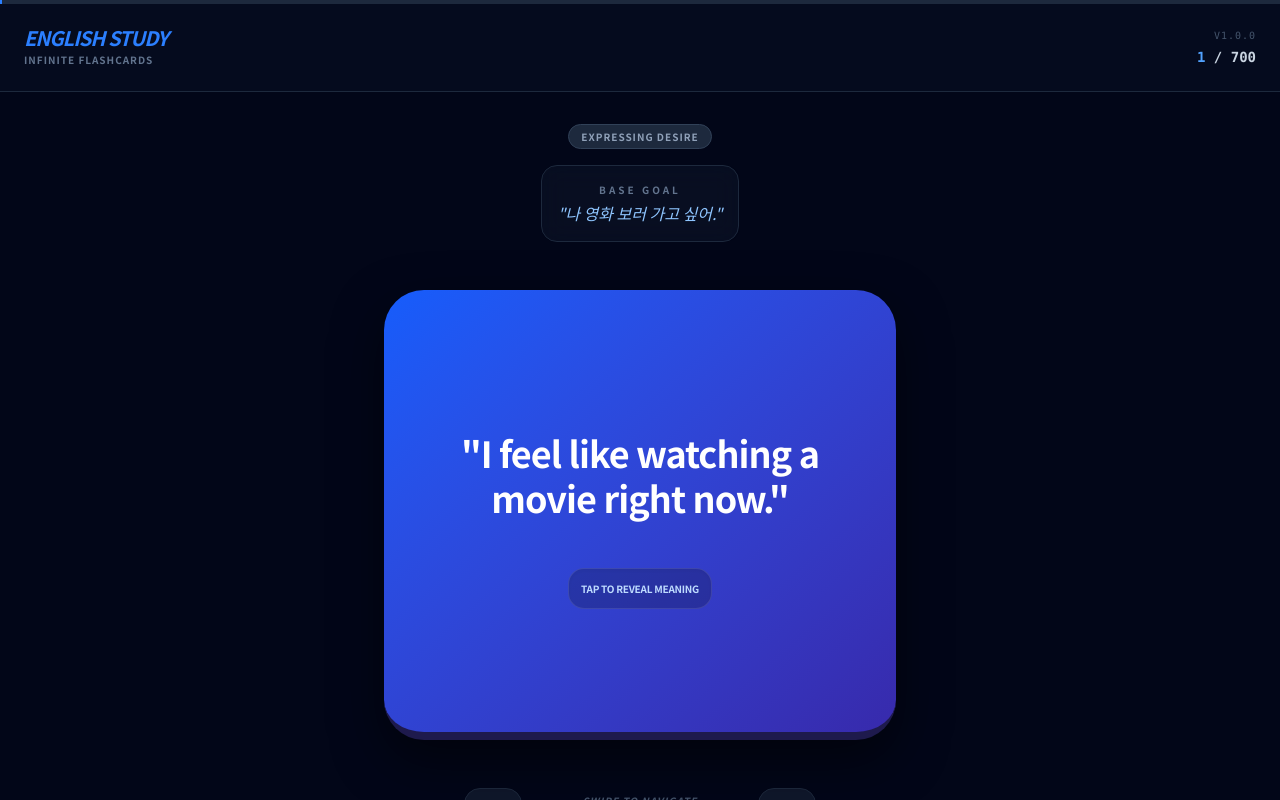
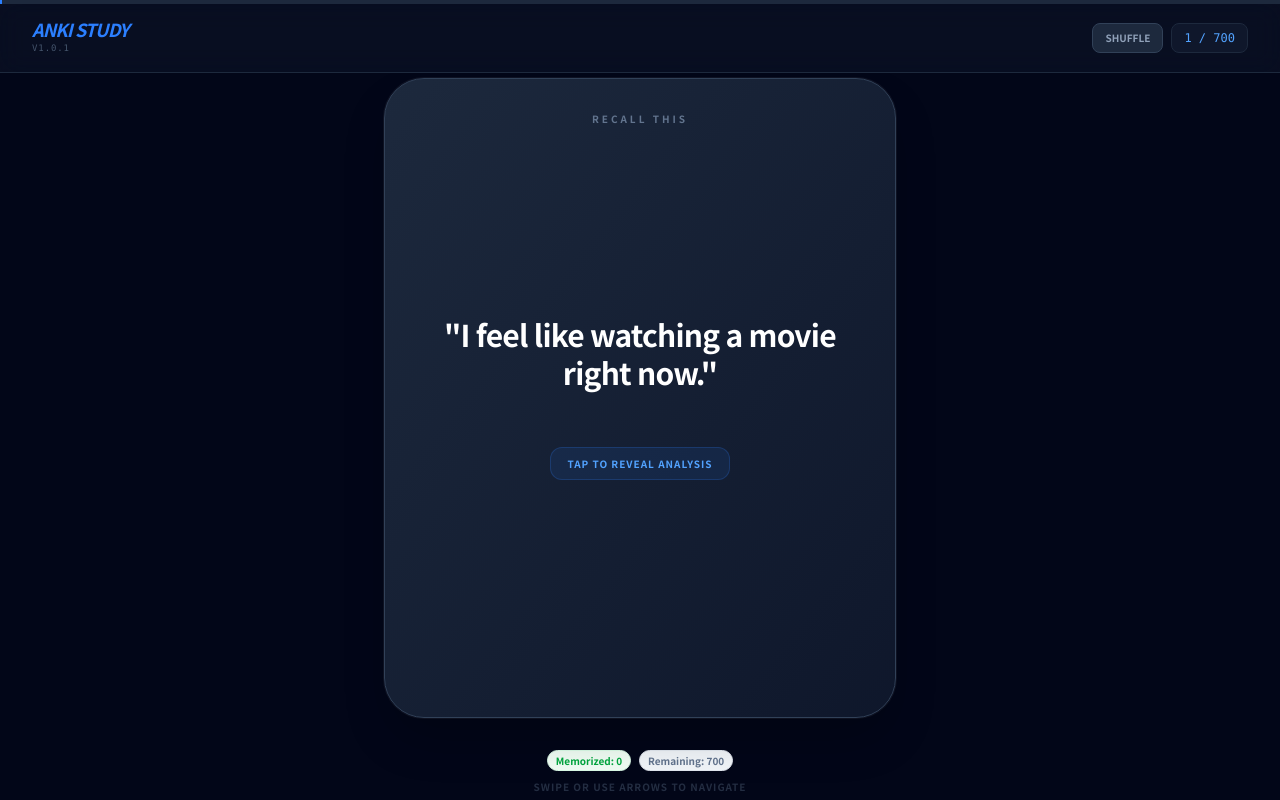
Before and after one commit to CoderCollie/EnglishStudy, a React (Vite) app in the folder study-app/: page / in a window 1280 px wide. Built offline with nearby package versions, Linux system fonts and the light colour scheme.

Commit message:
feat: Implement Anki-style assessment and Shuffle feature (v1.0.1)

```diff
--- a/study-app/src/App.jsx
+++ b/study-app/src/App.jsx
@@ -1,35 +1,59 @@
-import React, { useState, useEffect, useRef } from 'react';
+import React, { useState, useEffect, useRef, useMemo } from 'react';
 import chapters from './chapter_data.json';
 
-// 모든 챕터의 variation을 1차원 배열(단일 카드 덱)로 평탄화(Flatten)
-const flashcards = chapters.flatMap((ch) =>
+// 모든 챕터의 variation을 1차원 배열로 평탄화
+const rawFlashcards = chapters.flatMap((ch) =>
   ch.variations.map((v, i) => ({
     ...v,
     chapterTitle: ch.title,
     coreMeaning: ch.coreMeaning,
-    variationNum: i + 1,
-    totalVariations: ch.variations.length,
+    uniqueId: `${ch.id}-${i}`, // 카드 고유 식별자
   }))
 );
 
 function App() {
-  // 단일 인덱스 상태로 모든 카드 제어
-  const [currentCardIdx, setCurrentCardIdx] = useState(0);
+  // --- 버전 관리 (GEMINI.md 준수) ---
+  const appVersion = `v1.0.1`;
+
+  // --- 상태 관리 ---
+  const [deck, setDeck] = useState(rawFlashcards);
+  const [currentIdx, setCurrentIdx] = useState(0);
   const [isFlipped, setIsFlipped] = useState(false);
+  const [knownCardIds, setKnownCardIds] = useState(() => {
+    const saved = localStorage.getItem('known_cards');
+    return saved ? JSON.parse(saved) : [];
+  });
 
-  const currentCard = flashcards[currentCardIdx];
-  const totalCards = flashcards.length;
+  const currentCard = deck[currentIdx];
+  const totalCards = deck.length;
 
-  // 버전 정보
-  const appVersion = `v1.0.0`;
+  // --- 유틸리티: 셔플 ---
+  const shuffleDeck = () => {
+    const shuffled = [...rawFlashcards].sort(() => Math.random() - 0.5);
+    setDeck(shuffled);
+    setCurrentIdx(0);
+    setIsFlipped(false);
+  };
 
-  // 터치 상태 정밀 제어
-  const touchStartX = useRef(null);
-  const touchStartY = useRef(null);
-  const touchEndX = useRef(null);
-  const touchEndY = useRef(null);
+  // --- 안키 스타일 로직: 상태 저장 ---
+  const markAsKnown = (id) => {
+    const updated = [...new Set([...knownCardIds, id])];
+    setKnownCardIds(updated);
+    localStorage.setItem('known_cards', JSON.stringify(updated));
+    nextCard();
+  };
 
-  // 키보드 네비게이션
+  const nextCard = () => {
+    setIsFlipped(false);
+    setCurrentIdx((prev) => (prev + 1) % totalCards);
+  };
+
+  const prevCard = () => {
+    setIsFlipped(false);
+    setCurrentIdx((prev) => (prev - 1 + totalCards) % totalCards);
+  };
+
+  // --- 키보드 네비게이션 ---
   useEffect(() => {
     const handleKeyDown = (e) => {
       if (e.key === 'ArrowRight') nextCard();
@@ -41,163 +65,138 @@ function App() {
     };
     window.addEventListener('keydown', handleKeyDown);
     return () => window.removeEventListener('keydown', handleKeyDown);
-  }, [currentCardIdx, isFlipped]);
+  }, [currentIdx, isFlipped]);
 
-  const nextCard = () => {
-    setIsFlipped(false);
-    setCurrentCardIdx((prev) => (prev + 1) % totalCards);
-  };
-
-  const prevCard = () => {
-    setIsFlipped(false);
-    setCurrentCardIdx((prev) => (prev - 1 + totalCards) % totalCards);
-  };
-
-  // 정밀 스와이프 핸들러
+  // --- 스와이프 제스처 ---
+  const touchStartX = useRef(null);
+  const touchStartY = useRef(null);
   const handleTouchStart = (e) => {
     touchStartX.current = e.targetTouches[0].clientX;
     touchStartY.current = e.targetTouches[0].clientY;
   };
-
-  const handleTouchMove = (e) => {
-    touchEndX.current = e.targetTouches[0].clientX;
-    touchEndY.current = e.targetTouches[0].clientY;
-  };
-
-  const handleTouchEnd = () => {
-    if (!touchStartX.current || !touchEndX.current || !touchStartY.current || !touchEndY.current) return;
-
-    const deltaX = touchStartX.current - touchEndX.current;
-    const deltaY = touchStartY.current - touchEndY.current;
-    const minSwipeDistance = 40;
-
-    // 가로 스와이프 우선 판정 (터치 잠금)
-    if (Math.abs(deltaX) > Math.abs(deltaY) * 1.5) {
-      if (Math.abs(deltaX) > minSwipeDistance) {
+  const handleTouchEnd = (e) => {
+    if (!touchStartX.current || !touchStartY.current) return;
+    const deltaX = touchStartX.current - e.changedTouches[0].clientX;
+    const deltaY = touchStartY.current - e.changedTouches[0].clientY;
+    if (Math.abs(deltaX) > Math.abs(deltaY) * 1.5 && Math.abs(deltaX) > 40) {
       if (deltaX > 0) nextCard();
       else prevCard();
     }
-    }
-
-    touchStartX.current = null;
-    touchStartY.current = null;
-    touchEndX.current = null;
-    touchEndY.current = null;
   };
 
-  // 상단 진행률 바(Progress Bar) 너비 계산
-  const progressPercentage = ((currentCardIdx + 1) / totalCards) * 100;
-
   return (
-    <div className="flex h-screen bg-slate-950 text-slate-100 overflow-hidden font-noto text-sm md:text-base selection:bg-blue-500/30 flex-col">
-
-      {/* Top Progress Bar */}
+    <div className="flex h-screen bg-slate-950 text-slate-100 overflow-hidden font-noto flex-col">
+      {/* Top Progress & Version */}
       <div className="w-full h-1 bg-slate-800">
         <div
-          className="h-full bg-blue-500 transition-all duration-300 ease-out"
-          style={{ width: `${progressPercentage}%` }}
+          className="h-full bg-blue-500 transition-all duration-500"
+          style={{ width: `${((currentIdx + 1) / totalCards) * 100}%` }}
         />
       </div>
 
       {/* Header */}
-      <div className="flex items-center justify-between p-4 md:p-6 border-b border-slate-800 bg-slate-900/30">
-        <div>
-          <h1 className="text-lg md:text-xl font-black text-blue-500 tracking-tighter italic uppercase leading-none">English Study</h1>
-          <p className="text-[10px] text-slate-500 uppercase tracking-widest font-bold mt-1">Infinite Flashcards</p>
+      <div className="flex items-center justify-between p-4 md:px-8 border-b border-slate-800 bg-slate-900/50 backdrop-blur-md">
+        <div className="flex flex-col">
+          <h1 className="text-lg font-black text-blue-500 tracking-tighter italic leading-none">ANKI STUDY</h1>
+          <span className="text-[9px] font-mono text-slate-600 mt-1 uppercase tracking-widest">{appVersion}</span>
         </div>
-        <div className="text-right">
-          <div className="text-[10px] font-mono text-slate-600 uppercase tracking-widest">{appVersion}</div>
-          <div className="text-sm font-bold text-slate-300 font-mono mt-1">
-            <span className="text-blue-400">{currentCardIdx + 1}</span> / {totalCards}
+
+        <div className="flex gap-2">
+          <button
+            onClick={shuffleDeck}
+            className="px-3 py-1.5 rounded-lg bg-slate-800 text-[10px] font-bold text-slate-400 border border-slate-700 hover:bg-blue-600 hover:text-white transition-all"
+          >
+            SHUFFLE
+          </button>
+          <div className="px-3 py-1.5 rounded-lg bg-slate-900 border border-slate-800 text-xs font-mono text-blue-400">
+            {currentIdx + 1} / {totalCards}
           </div>
         </div>
       </div>
 
-      {/* Main Content Area */}
-      <div className="flex-1 flex flex-col relative overflow-hidden bg-[radial-gradient(circle_at_top_right,_var(--tw-gradient-stops))] from-slate-900 via-slate-950 to-black">
+      {/* Card Deck Area */}
+      <div className="flex-1 flex flex-col relative overflow-hidden bg-[radial-gradient(circle_at_50%_0%,_var(--tw-gradient-stops))] from-slate-900 via-slate-950 to-black">
+        <div className="flex-1 p-4 md:p-12 flex flex-col items-center justify-center overflow-y-auto">
 
-        <div className="flex-1 overflow-y-auto p-4 md:p-8 flex flex-col items-center">
-          <div className="max-w-4xl w-full flex-1 flex flex-col">
+          {/* Main Flashcard */}
+          <div
+            className="w-full max-w-lg aspect-[4/5] perspective-1000 cursor-pointer"
+            onTouchStart={handleTouchStart}
+            onTouchEnd={handleTouchEnd}
+            onClick={() => setIsFlipped(!isFlipped)}
+          >
+            <div className={`w-full h-full duration-700 preserve-3d transition-transform ${isFlipped ? 'rotate-y-180' : ''}`}>
 
-            {/* Context Info (Desktop & Tablet) */}
-            <div className="hidden md:flex flex-col items-center mb-8 text-center">
-              <span className="px-3 py-1 rounded-full bg-slate-800 text-[10px] font-bold text-slate-400 uppercase tracking-widest mb-4 border border-slate-700">
-                {currentCard.chapterTitle.split(': ')[1] || currentCard.chapterTitle}
-              </span>
-              <div className="bg-slate-900/50 rounded-2xl p-4 inline-block border border-slate-800 backdrop-blur-md">
-                <p className="text-slate-500 text-[10px] mb-1 font-black uppercase tracking-[0.3em]">Base Goal</p>
-                <p className="text-blue-300 text-base font-medium italic">"{currentCard.coreMeaning.kr}"</p>
+              {/* FRONT: English */}
+              <div className="absolute w-full h-full backface-hidden bg-gradient-to-br from-slate-800 to-slate-900 rounded-[2.5rem] shadow-2xl p-8 md:p-12 flex flex-col items-center justify-center text-center border border-slate-700 ring-1 ring-white/5">
+                <span className="absolute top-8 text-[10px] font-bold text-slate-500 uppercase tracking-[0.3em]">RECALL THIS</span>
+                <h3 className="text-2xl md:text-3xl font-bold leading-tight tracking-tight text-white mb-6">
+                  "{currentCard.sentence}"
+                </h3>
+                <div className="mt-8 px-4 py-2 rounded-xl bg-blue-500/10 border border-blue-500/20 text-blue-400 text-[10px] font-black uppercase tracking-widest">
+                  Tap to Reveal Analysis
                 </div>
               </div>
 
-            {/* Flashcard (touch-action: pan-y 적용) */}
-            <div
-              className="flex-1 flex flex-col items-center justify-center py-2 md:py-4 min-h-[450px] touch-action-none"
-              style={{ touchAction: 'pan-y' }}
-              onTouchStart={handleTouchStart}
-              onTouchMove={handleTouchMove}
-              onTouchEnd={handleTouchEnd}
-            >
-              <div className="relative w-full max-w-lg aspect-[4/5] md:max-h-[500px] md:h-[450px] perspective-1000 cursor-pointer" onClick={() => setIsFlipped(!isFlipped)}>
-                <div className={`w-full h-full duration-700 preserve-3d transition-transform ${isFlipped ? 'rotate-y-180' : ''}`}>
-
-                  {/* FRONT: ENGLISH SENTENCE */}
-                  <div className="absolute w-full h-full backface-hidden bg-gradient-to-br from-blue-600 to-indigo-800 text-white rounded-[2.5rem] shadow-[0_20px_50px_rgba(0,0,0,0.5)] p-8 md:p-12 flex flex-col items-center justify-center text-center border-b-8 border-indigo-950">
-                    {/* Mobile Only Context Badge */}
-                    <div className="md:hidden absolute top-6 px-3 py-1 rounded-full bg-white/10 text-[10px] font-bold text-blue-100 uppercase tracking-widest border border-white/20 w-4/5 truncate">
-                      {currentCard.chapterTitle.split(': ')[1] || currentCard.chapterTitle}
+              {/* BACK: Anki Style Analysis & Assessment */}
+              <div className="absolute w-full h-full backface-hidden rotate-y-180 bg-white text-slate-900 rounded-[2.5rem] shadow-2xl flex flex-col overflow-hidden border-4 border-blue-500/20">
+                <div className="p-6 md:p-10 flex-1 overflow-y-auto custom-scrollbar">
+                  <div className="flex justify-between items-center mb-6 border-b border-slate-100 pb-2">
+                    <span className="text-[10px] font-black text-blue-500 uppercase tracking-widest">Analysis</span>
+                    <span className={`text-[10px] font-bold px-2 py-0.5 rounded ${knownCardIds.includes(currentCard.uniqueId) ? 'bg-green-100 text-green-700' : 'bg-slate-100 text-slate-400'}`}>
+                      {knownCardIds.includes(currentCard.uniqueId) ? 'MEMORIZED' : 'LEARNING'}
+                    </span>
                   </div>
 
-                    <h3 className="text-2xl md:text-4xl font-bold leading-tight tracking-tight mt-4">
-                      "{currentCard.sentence}"
-                    </h3>
-
-                    <div className="mt-12 p-3 rounded-2xl bg-black/20 border border-white/10 shadow-inner">
-                       <p className="text-[10px] text-blue-200 uppercase font-bold tracking-tight">Tap to Reveal Meaning</p>
-                    </div>
-                  </div>
-
-                  {/* BACK: KOREAN & ANALYSIS */}
-                  <div className="absolute w-full h-full backface-hidden rotate-y-180 bg-white text-slate-900 rounded-[2.5rem] shadow-2xl p-6 md:p-10 flex flex-col overflow-y-auto border-4 border-blue-100 text-left">
-                    <span className="text-[10px] font-black text-blue-500 uppercase tracking-[0.2em] mb-4 border-b border-slate-100 pb-2">Analysis</span>
-                    <p className="text-xl md:text-2xl font-bold mb-4 leading-tight text-slate-800">
+                  <p className="text-xl md:text-2xl font-black text-slate-800 mb-6 leading-tight">
                     "{currentCard.meaning}"
                   </p>
-                    <div className="space-y-4 mt-2">
-                      <div className="bg-slate-50 rounded-xl p-4 border border-slate-200">
-                        <p className="text-blue-600 text-[10px] font-black uppercase mb-1 tracking-widest italic">Literal</p>
-                        <p className="text-sm md:text-base text-slate-600 font-medium">{currentCard.literalTranslation}</p>
+
+                  <div className="space-y-5">
+                    <div className="bg-blue-50 rounded-2xl p-4 border border-blue-100">
+                      <p className="text-blue-600 text-[9px] font-black uppercase mb-1 tracking-widest italic">Literal</p>
+                      <p className="text-sm md:text-base text-slate-700 font-medium leading-relaxed">{currentCard.literalTranslation}</p>
                     </div>
-                      <div className="px-1 pb-4">
-                        <p className="text-orange-500 text-[10px] font-black uppercase mb-2 tracking-widest italic font-bold">Nuance Analysis</p>
-                        <p className="text-xs md:text-sm leading-relaxed text-slate-700 whitespace-pre-line font-medium">
+                    <div>
+                      <p className="text-orange-500 text-[9px] font-black uppercase mb-1 tracking-widest italic">Nuance</p>
+                      <p className="text-xs md:text-sm leading-relaxed text-slate-600 whitespace-pre-line font-medium">
                         {currentCard.nuance}
                       </p>
                     </div>
                   </div>
                 </div>
+
+                {/* ANKI ACTION BUTTONS */}
+                <div className="p-4 bg-slate-50 border-t border-slate-100 flex gap-2">
+                  <button
+                    onClick={(e) => { e.stopPropagation(); nextCard(); }}
+                    className="flex-1 py-3 rounded-xl bg-rose-500 text-white text-xs font-black uppercase tracking-widest shadow-lg shadow-rose-200 active:scale-95 transition-all"
+                  >
+                    Again
+                  </button>
+                  <button
+                    onClick={(e) => { e.stopPropagation(); markAsKnown(currentCard.uniqueId); }}
+                    className="flex-1 py-3 rounded-xl bg-blue-600 text-white text-xs font-black uppercase tracking-widest shadow-lg shadow-blue-200 active:scale-95 transition-all"
+                  >
+                    Easy
+                  </button>
                 </div>
               </div>
 
-              {/* Controls */}
-              <div className="mt-8 md:mt-12 flex items-center justify-between w-full max-w-sm px-4">
-                <button onClick={(e) => { e.stopPropagation(); prevCard(); }} className="p-4 rounded-2xl bg-slate-900 hover:bg-blue-600 transition-all shadow-xl border border-slate-800 active:scale-95 group flex-shrink-0">
-                  <svg className="w-6 h-6 group-hover:scale-110 transition-transform text-slate-400 group-hover:text-white" fill="none" stroke="currentColor" viewBox="0 0 24 24"><path d="M15 19l-7-7 7-7" strokeWidth="3" strokeLinecap="round" strokeLinejoin="round"/></svg>
-                </button>
-
-                <div className="flex flex-col items-center mx-4">
-                  <div className="text-[10px] font-black text-slate-600 uppercase tracking-widest mb-1 italic">Swipe to navigate</div>
-                  <div className="text-xs font-mono text-slate-500 bg-slate-900 px-4 py-1.5 rounded-xl border border-slate-800 shadow-inner whitespace-nowrap">
-                    Card <span className="text-blue-400 font-bold">{currentCardIdx + 1}</span> of {totalCards}
             </div>
           </div>
 
-                <button onClick={(e) => { e.stopPropagation(); nextCard(); }} className="p-4 rounded-2xl bg-slate-900 hover:bg-blue-600 transition-all shadow-xl border border-slate-800 active:scale-95 group flex-shrink-0">
-                  <svg className="w-6 h-6 group-hover:scale-110 transition-transform text-slate-400 group-hover:text-white" fill="none" stroke="currentColor" viewBox="0 0 24 24"><path d="M9 5l7 7-7 7" strokeWidth="3" strokeLinecap="round" strokeLinejoin="round"/></svg>
-                </button>
+          {/* Bottom Indicators */}
+          <div className="mt-8 flex flex-col items-center">
+            <div className="flex gap-2 mb-2">
+              <span className="text-[10px] font-bold text-green-600 bg-green-50 px-2 py-0.5 rounded-full border border-green-100">
+                Memorized: {knownCardIds.length}
+              </span>
+              <span className="text-[10px] font-bold text-slate-500 bg-slate-100 px-2 py-0.5 rounded-full border border-slate-200">
+                Remaining: {totalCards - knownCardIds.length}
+              </span>
             </div>
-              <p className="hidden md:block mt-6 text-slate-600 text-[10px] font-bold uppercase tracking-[0.2em] opacity-30">Use Arrow Keys • Space to flip</p>
-            </div>
+            <p className="text-[10px] text-slate-600 font-bold uppercase tracking-widest opacity-50">Swipe or use arrows to navigate</p>
           </div>
         </div>
       </div>
```
Also changed, not shown: 1 other file (tests, documents, lock files or other folders). Lines whose indentation alone changed are shown as unchanged.
